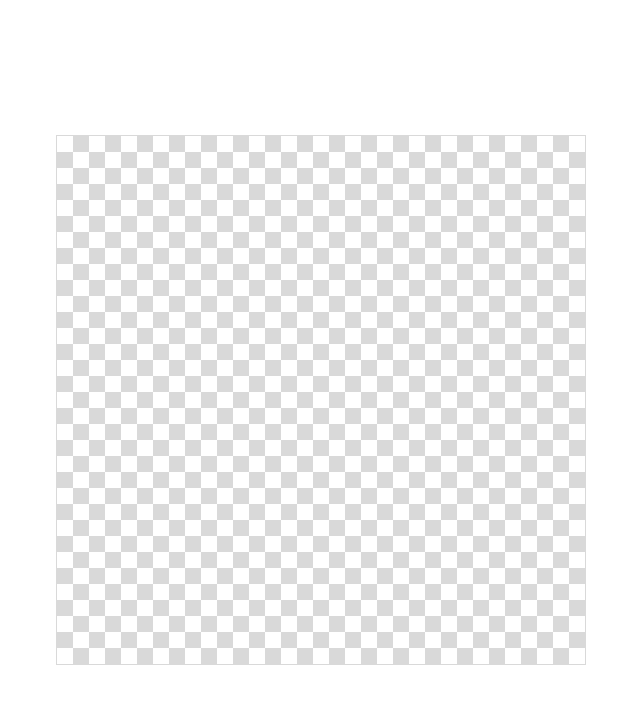
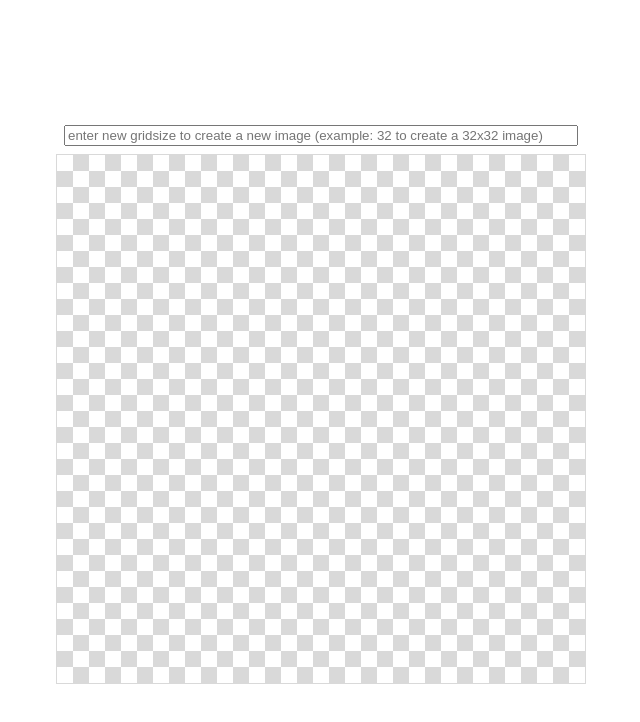
Before and after one commit to jancschubert/odin-etch-a-sketch, a plain HTML site: page index.html in a window 1280 px wide. Shown: the whole page, without its empty margins (319-959 px from the left). Drawn offline with Linux system fonts and the light colour scheme.

Commit message:
Add input for a new gridsize

```diff
--- a/etch-a-sketch.js
+++ b/etch-a-sketch.js
@@ -2,9 +2,12 @@ let pixelCanvas;
 let mousedown = false;
 
 window.addEventListener('DOMContentLoaded', e => {
-    let pixelCanvas = document.querySelector('#pixel-canvas');
+    pixelCanvas = document.querySelector('#pixel-canvas');
     pixelCanvas.addEventListener('mousedown', e => { mousedown = true; });
     pixelCanvas.addEventListener('mouseup', e => { mousedown = false; });
+
+    let gridSizeUi = document.querySelector('.ui');
+    gridSizeUi.addEventListener('submit', onNewGridSizeEntered);
 
     createGrid(pixelCanvas, 33);
 });
@@ -18,6 +21,9 @@ function createPixel() {
 }
 
 function createGrid(parent, size) {
+    // remove all previous pixels from the grid
+    parent.innerHTML = '';
+
     let numPixels = size*size;
     for (let i = 0; i < numPixels; i++) {
         parent.append(createPixel());
@@ -31,3 +37,14 @@ function onPixelHovered(e) {
         e.target.style.background = 'black';
     }
 }
+
+function onNewGridSizeEntered(e) {
+    e.preventDefault();
+
+    const newSize = +document.querySelector('.grid-size-change').value;
+    if (isNaN(newSize)) {
+        console.log("NaN!");
+        return;
+    }
+    createGrid(pixelCanvas, newSize);
+}
--- a/index.html
+++ b/index.html
@@ -8,7 +8,13 @@
     <link rel="stylesheet" href="style.css">
 </head>
 <body>
-    <div id="pixel-canvas">
+    <!-- reset the grid size when inserting a number in this input-->
+    <div>
+        <form class="ui">
+            <input class="grid-size-change" placeholder="enter new gridsize to create a new image (example: 32 to create a 32x32 image)">
+        </form>
+        <div id="pixel-canvas">
+        </div>
     </div>
 </body>
 </html>
--- a/style.css
+++ b/style.css
@@ -8,6 +8,7 @@ body {
     margin: 0;
     padding: 0;
     display: flex;
+    flex-direction: column;
     justify-content: center;
     align-items: center;
 
@@ -32,3 +33,16 @@ body {
 .pixel:hover {
     background-color: crimson;
 }
+
+.ui {
+    margin: 8px;
+    display: flex;
+    width: calc(100% - 2*8px);
+    flex-direction: row;
+    justify-content: flex-start;
+    align-items: flex-start;
+}
+
+.ui .grid-size-change {
+    width: 100%;
+}
```
